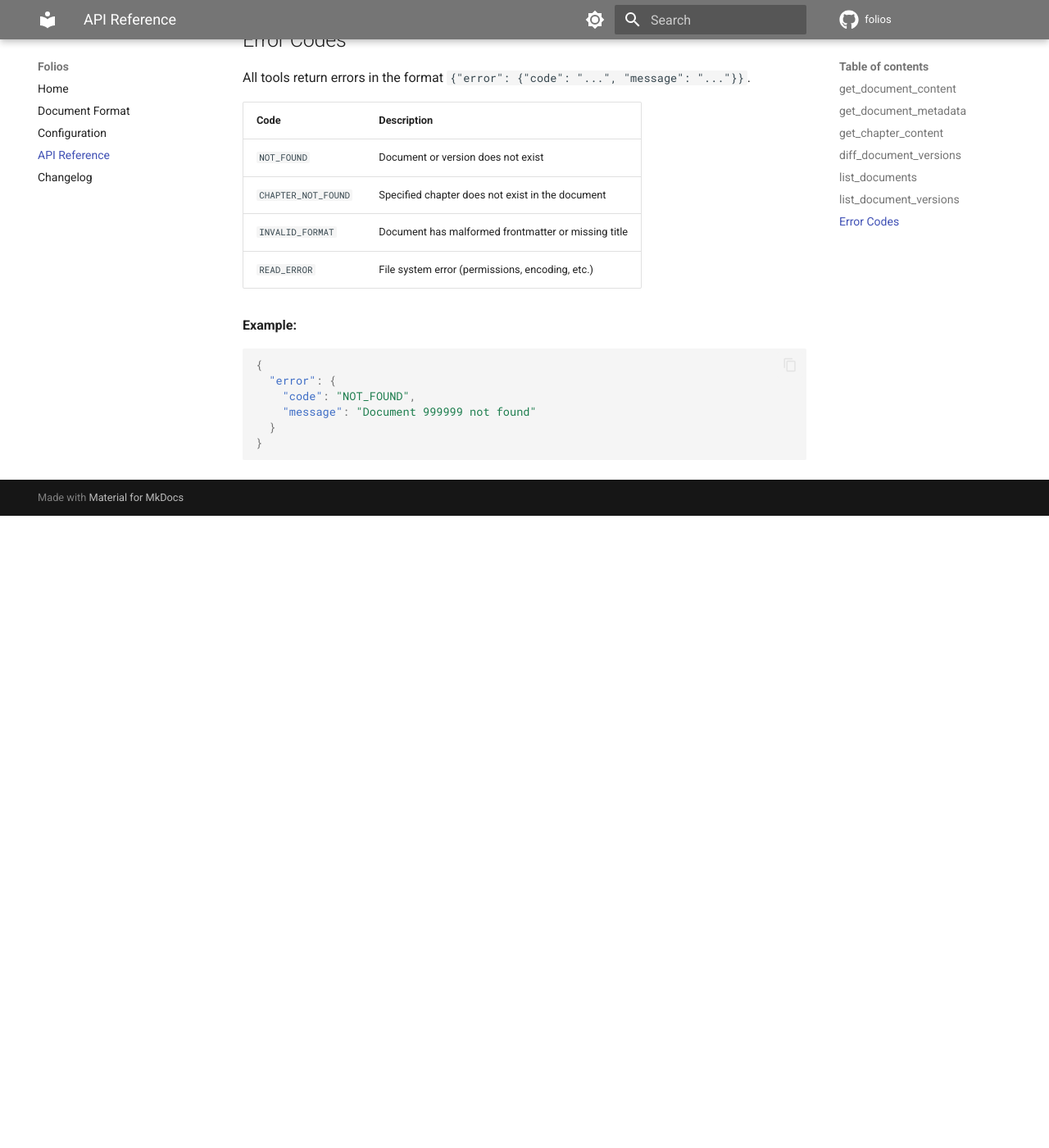
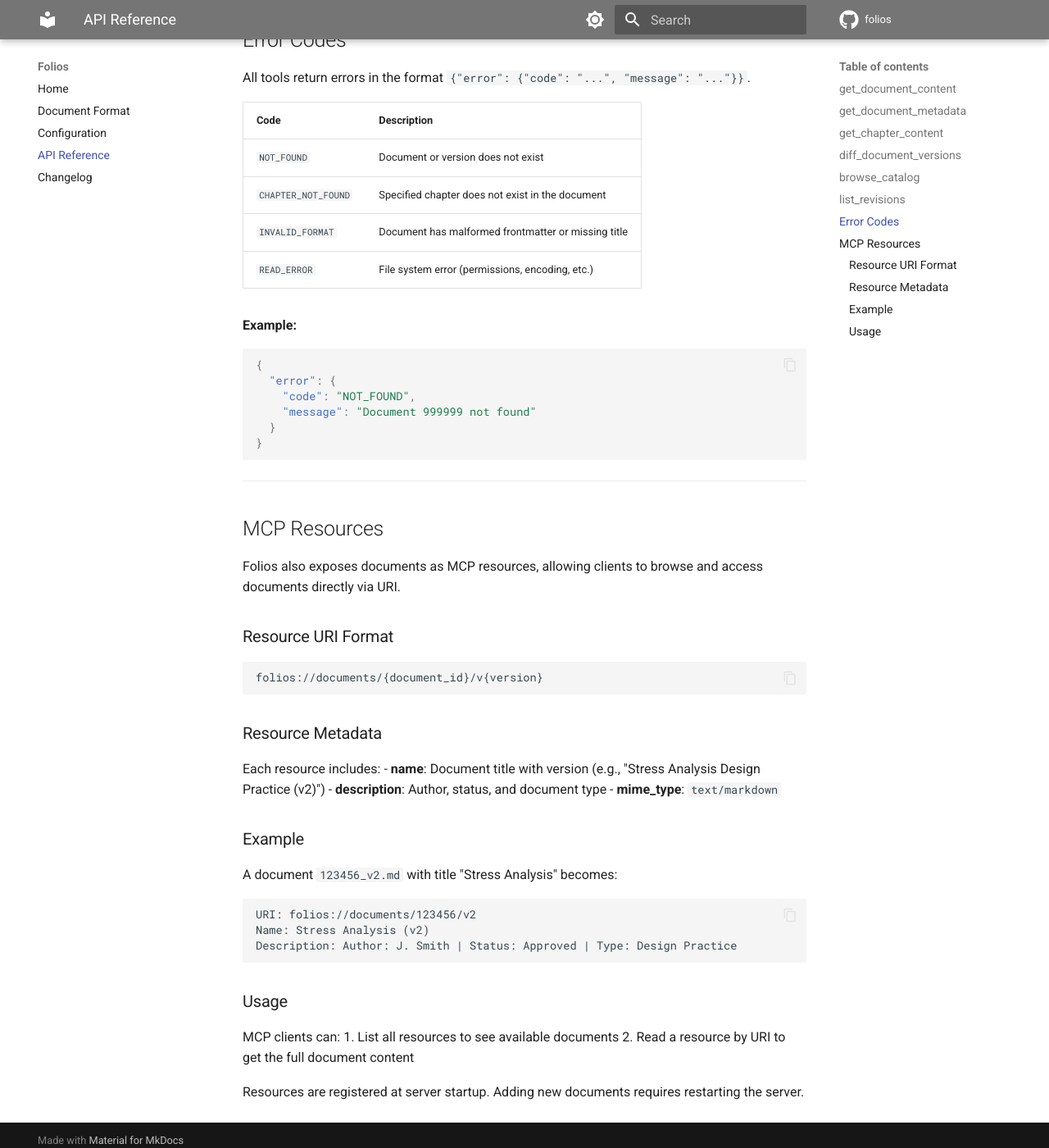
Before and after one commit to alex-pradas/folios, an MkDocs documentation site: the page built from docs/api-reference.md, in a window 1280 px wide and 1400 px high, scrolled down 5006 px. Shown: the whole window at 82% size. Built offline with MkDocs 1.6.1 and Material for MkDocs 9.7.7, drawn with Linux system fonts in a browser that asks for light colours; comment, search, counter and statistics services are not loaded; before the commit the page ends 5635 px from its top, so only the background shows below that; some of the changed text lies outside the part shown.

Commit message:
Rename tools and improve documentation
- Rename list_documents → browse_catalog
- Rename list_document_versions → list_revisions
- Add MCP Resources documentation
- Add Limitations section to README
- Update Features list with chapter extraction, diffing, resources
- Update release process in CLAUDE.md

````diff
--- a/docs/api-reference.md
+++ b/docs/api-reference.md
@@ -156,7 +156,7 @@ Generate a diff between two versions, grouped by chapter. Only chapters with cha
 
 ---
 
-## list_documents
+## browse_catalog
 
 List all documents with optional filtering. Filter values are discovered automatically from your documents at startup.
 
@@ -170,7 +170,7 @@ List all documents with optional filtering. Filter values are discovered automat
 
 ```json
 {
-  "tool": "list_documents",
+  "tool": "browse_catalog",
   "parameters": {"status": "Approved"}
 }
 ```
@@ -191,7 +191,7 @@ List all documents with optional filtering. Filter values are discovered automat
 
 ---
 
-## list_document_versions
+## list_revisions
 
 List all available versions of a document.
 
@@ -203,7 +203,7 @@ List all available versions of a document.
 
 ```json
 {
-  "tool": "list_document_versions",
+  "tool": "list_revisions",
   "parameters": {"document_id": 123456}
 }
 ```
@@ -242,3 +242,40 @@ All tools return errors in the format `{"error": {"code": "...", "message": "...
   }
 }
 ```
+
+---
+
+## MCP Resources
+
+Folios also exposes documents as MCP resources, allowing clients to browse and access documents directly via URI.
+
+### Resource URI Format
+
+```
+folios://documents/{document_id}/v{version}
+```
+
+### Resource Metadata
+
+Each resource includes:
+- **name**: Document title with version (e.g., "Stress Analysis Design Practice (v2)")
+- **description**: Author, status, and document type
+- **mime_type**: `text/markdown`
+
+### Example
+
+A document `123456_v2.md` with title "Stress Analysis" becomes:
+
+```
+URI: folios://documents/123456/v2
+Name: Stress Analysis (v2)
+Description: Author: J. Smith | Status: Approved | Type: Design Practice
+```
+
+### Usage
+
+MCP clients can:
+1. List all resources to see available documents
+2. Read a resource by URI to get the full document content
+
+Resources are registered at server startup. Adding new documents requires restarting the server.
--- a/docs/document-format.md
+++ b/docs/document-format.md
@@ -37,7 +37,7 @@ documents/
 
 ## Metadata in Tool Responses
 
-When you call `get_document_metadata` or `list_documents`, Folios returns structured metadata. Some fields are always present:
+When you call `get_document_metadata` or `browse_catalog`, Folios returns structured metadata. Some fields are always present:
 
 | Field | Source | Default |
 |-------|--------|---------|
````
Also changed, not shown: CLAUDE.md (+12 -6 lines), README.md (+15 -2 lines), docs/configuration.md (+3 -3 lines), 5 other files.
